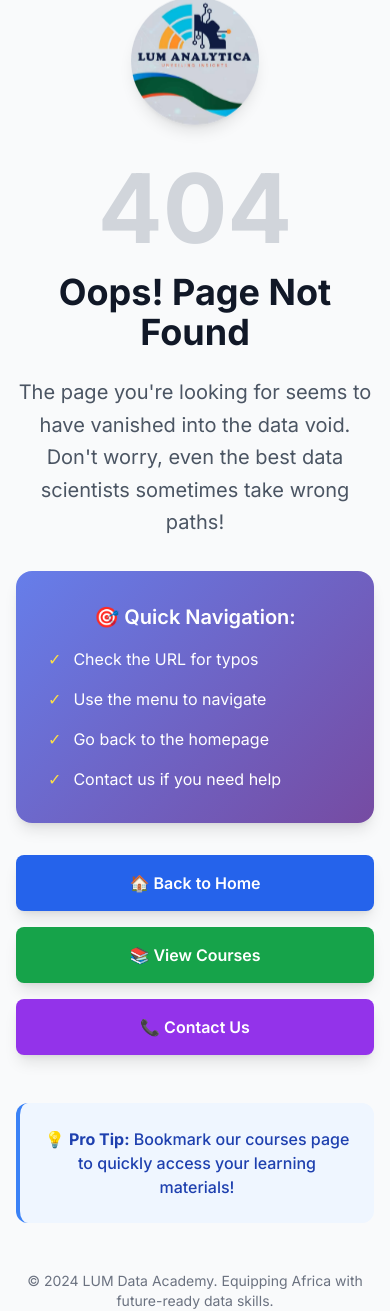
After one commit to LawiOtieno/LUM_Data_Academy, a Django app: template templates/404.html in a window 390 px wide. The commit adds this page. Run offline with Django 5.2, Linux system fonts and the light colour scheme; the template is opened without the code that fills it, so the values that code supplies are empty; some libraries are stand-ins or nearby versions.

Commit message:
Assistant checkpoint: Create custom 404 page and favicon with rounded logo
Assistant generated file changes:
- templates/404.html: Create custom 404 error page with logo
- generate_favicon.py: Script to generate favicon from logo image
- core/templates/core/base.html: Add favicon links to base template
- templates/admin/base_site.html: Add favicon to admin base template
- core/static/core/img/site.webmanifest: Create web manifest for mobile favicon support

---

User prompt:

Act as a senior Django web developer with extensive experience in UI. I want you to create:
- 404 error/page (there is another 404 error page in Django Admin inspect it). Use our logo image on the page (it should be 50% rounded) "/static/core/img/logo.jpg"
- Favicon. Use our logo image (it should be 50% rounded) "/static/core/img/logo.jpg"

Replit-Commit-Author: Assistant
Replit-Commit-Session-Id: d63c963b-d3d2-408f-b12c-287f2138fc3c

```diff
--- /dev/null
+++ b/templates/404.html
@@ -0,0 +1,108 @@
+
+<!DOCTYPE html>
+<html lang="en">
+<head>
+    <meta charset="UTF-8">
+    <meta name="viewport" content="width=device-width, initial-scale=1.0">
+    <title>Page Not Found - LUM Data Academy</title>
+    <script src="https://cdn.tailwindcss.com"></script>
+    <link rel="preconnect" href="https://fonts.googleapis.com">
+    <link rel="preconnect" href="https://fonts.gstatic.com" crossorigin>
+    <link href="https://fonts.googleapis.com/css2?family=Inter:wght@300;400;500;600;700&display=swap" rel="stylesheet">
+    <link rel="icon" type="image/x-icon" href="/static/core/img/favicon.ico">
+    <style>
+        * {
+            font-family: 'Inter', sans-serif;
+        }
+        .gradient-bg {
+            background: linear-gradient(135deg, #667eea 0%, #764ba2 100%);
+        }
+        .logo-rounded {
+            border-radius: 50%;
+            object-fit: cover;
+        }
+        .floating {
+            animation: floating 3s ease-in-out infinite;
+        }
+        @keyframes floating {
+            0%, 100% { transform: translateY(0px); }
+            50% { transform: translateY(-10px); }
+        }
+    </style>
+</head>
+<body class="bg-gray-50 min-h-screen flex items-center justify-center px-4">
+    <div class="max-w-2xl mx-auto text-center">
+        <!-- Logo -->
+        <div class="mb-8 floating">
+            <img src="/static/core/img/logo.jpg" alt="LUM Data Academy" class="w-32 h-32 mx-auto logo-rounded shadow-lg">
+        </div>
+
+        <!-- 404 Number -->
+        <div class="text-8xl font-bold text-gray-300 mb-4">404</div>
+
+        <!-- Heading -->
+        <h1 class="text-4xl md:text-5xl font-bold text-gray-900 mb-6">
+            Oops! Page Not Found
+        </h1>
+
+        <!-- Description -->
+        <p class="text-xl text-gray-600 mb-8 leading-relaxed max-w-lg mx-auto">
+            The page you're looking for seems to have vanished into the data void.
+            Don't worry, even the best data scientists sometimes take wrong paths!
+        </p>
+
+        <!-- Stats/Tips Box -->
+        <div class="gradient-bg text-white p-8 rounded-2xl mb-8 shadow-lg">
+            <h3 class="text-xl font-semibold mb-4">🎯 Quick Navigation:</h3>
+            <div class="grid md:grid-cols-2 gap-4 text-left">
+                <div class="flex items-start space-x-3">
+                    <span class="text-yellow-300">✓</span>
+                    <span>Check the URL for typos</span>
+                </div>
+                <div class="flex items-start space-x-3">
+                    <span class="text-yellow-300">✓</span>
+                    <span>Use the menu to navigate</span>
+                </div>
+                <div class="flex items-start space-x-3">
+                    <span class="text-yellow-300">✓</span>
+                    <span>Go back to the homepage</span>
+                </div>
+                <div class="flex items-start space-x-3">
+                    <span class="text-yellow-300">✓</span>
+                    <span>Contact us if you need help</span>
+                </div>
+            </div>
+        </div>
+
+        <!-- Action Buttons -->
+        <div class="flex flex-col sm:flex-row gap-4 justify-center">
+            <a href="/"
+               class="inline-flex items-center justify-center px-8 py-4 bg-blue-600 hover:bg-blue-700 text-white font-semibold rounded-lg transition-colors duration-200 shadow-lg">
+                🏠 Back to Home
+            </a>
+
+            <a href="/courses/"
+               class="inline-flex items-center justify-center px-8 py-4 bg-green-600 hover:bg-green-700 text-white font-semibold rounded-lg transition-colors duration-200 shadow-lg">
+                📚 View Courses
+            </a>
+
+            <a href="/contact/"
+               class="inline-flex items-center justify-center px-8 py-4 bg-purple-600 hover:bg-purple-700 text-white font-semibold rounded-lg transition-colors duration-200 shadow-lg">
+                📞 Contact Us
+            </a>
+        </div>
+
+        <!-- Pro Tip -->
+        <div class="mt-12 p-6 bg-blue-50 rounded-xl border-l-4 border-blue-500">
+            <p class="text-blue-800 font-medium">
+                💡 <strong>Pro Tip:</strong> Bookmark our courses page to quickly access your learning materials!
+            </p>
+        </div>
+
+        <!-- Footer -->
+        <div class="mt-12 text-gray-500 text-sm">
+            <p>© 2024 LUM Data Academy. Equipping Africa with future-ready data skills.</p>
+        </div>
+    </div>
+</body>
+</html>
--- a/templates/admin/base_site.html
+++ b/templates/admin/base_site.html
@@ -10,6 +10,10 @@
     <link rel="stylesheet" type="text/css" href="{% static 'admin/css/mobile_admin.css' %}">
     <script src="{% static 'admin/js/custom_admin.js' %}" defer></script>
     <meta name="viewport" content="width=device-width, initial-scale=1.0">
+
+    <!-- Favicon -->
+    <link rel="icon" type="image/x-icon" href="{% static 'core/img/favicon.ico' %}">
+    <link rel="icon" type="image/png" sizes="32x32" href="{% static 'core/img/favicon-32x32.png' %}">
     <link rel="preconnect" href="https://fonts.googleapis.com">
     <link rel="preconnect" href="https://fonts.gstatic.com" crossorigin>
     <link href="https://fonts.googleapis.com/css2?family=Inter:wght@300;400;500;600;700&display=swap" rel="stylesheet">
```
Also changed, not shown: core/templates/core/base.html (+8 -0 lines), generate_favicon.py (added, +57 -0 lines), core/static/core/img/site.webmanifest (added).
